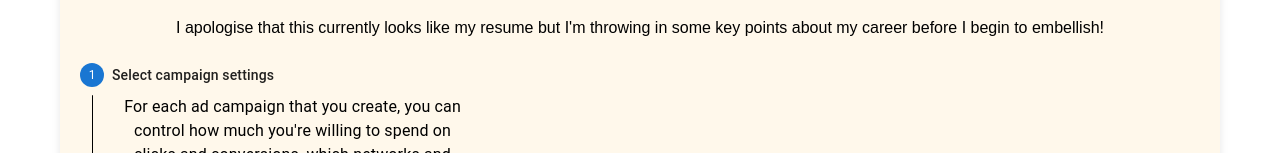
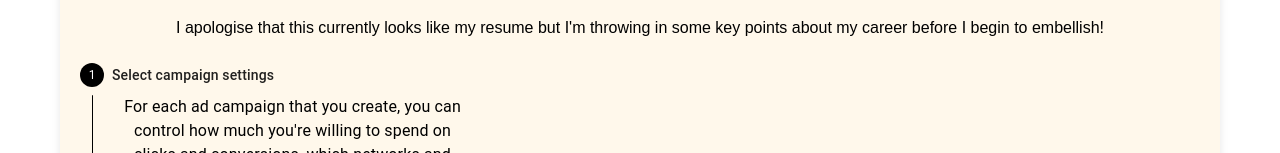
Before and after one commit to vandana1408/allthingsvandana, a React (Create React App) app: page /career in a window 1280 px wide. Shown: the part 331-484 px from the top of the page. Built offline with nearby package versions, Linux system fonts and the light colour scheme.

Commit message:
time but fr mostly customised need to do something about the bottom probably lol

```diff
--- a/src/components/Timeline.js
+++ b/src/components/Timeline.js
@@ -47,50 +47,62 @@ function VerticalLinearStepper() {
   return (
     <Box sx={{ maxWidth: 400 }}>
       <Stepper activeStep={activeStep} orientation="vertical" sx={{
-                '& .MuiSvgIcon-root': {
-                  borderRadius: '1px',
-                  color: "black"
-                },
           '& .MuiStepContent-root': {
             borderRadius: '1px',
-                  borderLeft: "1px solid black"
+            borderLeft: '1px solid black',
           },
           '& .MuiStepConnector-line': {
             borderRadius: '1px',
-                  borderLeft: "1px solid black"
+            borderLeft: '1px solid black',
           },
           '& .MuiButton-containedPrimary': {
             backgroundColor: 'black',
-                  border: "1px"
+            border: '1px',
           },
           '& .MuiButton-textPrimary': {
             color: 'black',
-                  border: "1px"
+            border: '1px',
+          },
+          '& .MuiStepIcon-root.Mui-active': {
+            color: 'black', // Ensure active step icon remains black
+          },
+          '& .MuiStepIcon-root.Mui-completed': {
+            color: 'black', // Ensure active step icon remains black
+          },
+          '& .MuiSvgIcon-root': {
+            borderRadius: '1px',
+            color: 'black', // Ensure all step icons remain black
           },
         }}>
         {steps.map((step, index) => (
           <Step key={step.label}>
             <StepLabel
               sx={{
-                '& .MuiSvgIcon-root': {
-                  borderRadius: '1px',
-                  color: "black"
-                },
                 '& .MuiStepContent-root': {
                   borderRadius: '1px',
-                  borderLeft: "1px solid black"
+                  borderLeft: '1px solid black',
                 },
                 '& .MuiStepConnector-line': {
                   borderRadius: '1px',
-                  borderLeft: "1px solid black"
+                  borderLeft: '1px solid black',
                 },
                 '& .MuiButton-containedPrimary': {
                   backgroundColor: 'black',
-                  border: "1px"
+                  border: '1px',
                 },
                 '& .MuiButton-textPrimary': {
                   color: 'black',
-                  border: "1px"
+                  border: '1px',
+                },
+                '& .MuiStepIcon-root.Mui-active': {
+                  color: 'black', // Ensure active step icon remains black
+                },
+                '& .MuiStepIcon-root.Mui-completed': {
+                  color: 'black', // Ensure active step icon remains black
+                },
+                '& .MuiSvgIcon-root': {
+                  borderRadius: '1px',
+                  color: 'black', // Ensure all step icons remain black
                 },
               }}
               optional={
```
Lines whose indentation alone changed are shown as unchanged.
